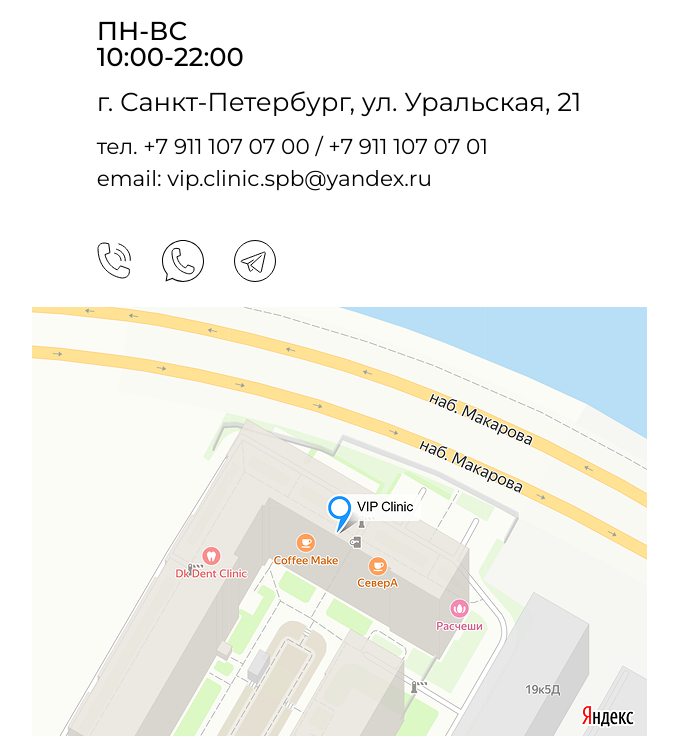
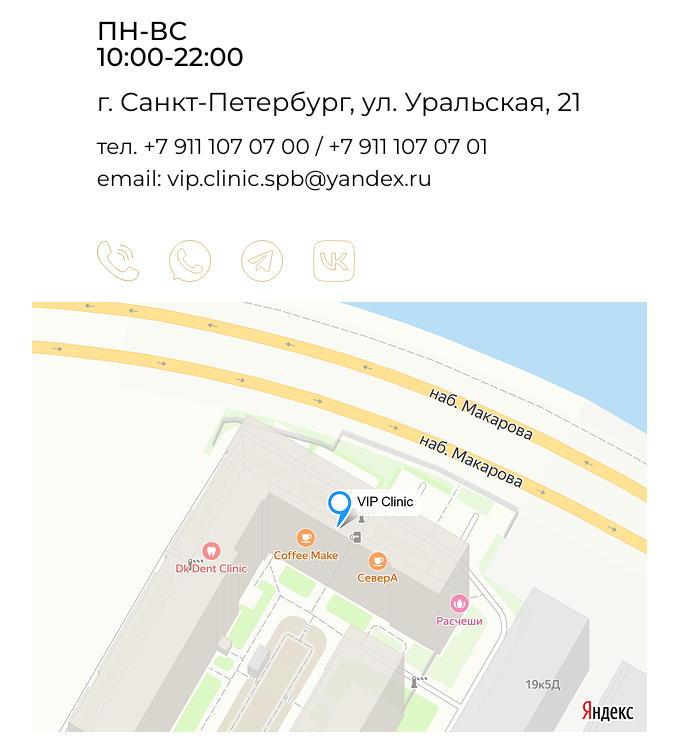
Before and after one commit to atomych/vipclinic, a Node server app: page /price in a window 1280 px wide. Shown: the part 1319-2055 px from the top of the page, without its empty margins (301-979 px from the left). Run offline with Node 20, Linux system fonts and the light colour scheme.

Commit message:
icons social

```diff
--- a/database/links.json
+++ b/database/links.json
@@ -1 +1 @@
-{"yclients":"https://n1406983.yclients.com","social":{"wa":"https://wa.me/79111070700","tg":"https://t.me/VipClinicSpb","phone":"tel:+79111070700"},"_locals":{}}
+{"yclients":"https://n1406983.yclients.com","social":{"wa":"https://wa.me/79111070700","tg":"https://t.me/VipClinicSpb","phone":"tel:+79111070700","vk":""},"_locals":{}}
--- a/index.js
+++ b/index.js
@@ -324,6 +324,7 @@
       links.social.phone = req.body.social.phone;
       links.social.wa = req.body.social.wa;
       links.social.tg = req.body.social.tg;
+      links.social.vk = req.body.social.vk;
 
       fs.writeFileSync("./database/links.json", JSON.stringify(links));
       delete require.cache[require.resolve("./database/links.json")];
--- a/public/css/style.css
+++ b/public/css/style.css
@@ -255,6 +255,14 @@
 .icons .icon {
   margin-right: 30px;
   transition: all 0.2s linear;
+  width: 42px;
+  height: 42px;
+}
+
+.icons .icon img {
+  width: 42px;
+  height: 42px;
+  display: block;
 }
 
 .icon:hover,
@@ -987,6 +995,14 @@
 .contacts__icons .icon {
   margin-right: 30px;
   display: block;
+  width: 42px;
+  height: 42px;
+}
+
+.contacts__icons .icon img {
+  width: 42px;
+  height: 42px;
+  display: block;
 }
 
 .contacts__btns {
--- a/public/js/admin/tabs/links.js
+++ b/public/js/admin/tabs/links.js
@@ -8,6 +8,7 @@
   putLinksData.social.phone = document.querySelector("#phone").textContent;
   putLinksData.social.wa = document.querySelector("#wa").textContent;
   putLinksData.social.tg = document.querySelector("#tg").textContent;
+  putLinksData.social.vk = document.querySelector("#vk").textContent;
 
   fetch("/private-api/adminvip/links", {
     method: "PUT",
--- a/views/adminvip/tabs/linksTab.pug
+++ b/views/adminvip/tabs/linksTab.pug
@@ -24,5 +24,8 @@
           li.default__item
             p.info Telegram:
             div(class="default__item-div", contenteditable="plaintext-only", id="tg") #{social.tg}
+          li.default__item
+            p.info ВКонтакте:
+            div(class="default__item-div", contenteditable="plaintext-only", id="vk") #{social.vk}
           button.btn.save Сохранить
     script(src="/js/admin/tabs/links.js")
--- a/views/modules/contacts.pug
+++ b/views/modules/contacts.pug
@@ -41,6 +41,8 @@
               img(src='./images/icons/icon-wa.svg' alt='')
             a.icon(href=links.social.tg target="_blank")
               img(src='./images/icons/icon-tg.svg' alt='')
+            a.icon(href=links.social.vk target="_blank")
+              img(src='./images/icons/vk.svg' alt='')
           .contacts__btns
             a.btn.btn--upper.contacts__btn(href="https://yandex.ru/maps/org/vip_clinic/78452302793/?ll=30.254441%2C59.956134&z=16" target="_blank")
               | открыть Яндекс Карты
--- a/views/modules/header.pug
+++ b/views/modules/header.pug
@@ -23,6 +23,8 @@
           img(src='./images/icons/icon-wa.svg' alt='')
         a.icon(href=links.social.tg target="_blank")
           img(src='./images/icons/icon-tg.svg' alt='')
+        a.icon(href=links.social.vk target="_blank")
+          img(src='./images/icons/vk.svg' alt='')
   .burger-panel
     nav.burger-nav
       a.nav__item(href='/#services') услуги
@@ -36,3 +38,5 @@
         img(src='./images/icons/icon-wa.svg' alt='')
       a.icon(href=links.social.tg target="_blank")
         img(src='./images/icons/icon-tg.svg' alt='')
+        a.icon(href=links.social.vk target="_blank")
+          img(src='./images/icons/vk.svg' alt='')
```
Also changed, not shown: public/images/icons/icon-phone.svg, public/images/icons/icon-tg.svg, public/images/icons/icon-wa.svg, public/images/icons/vk.svg (added).
